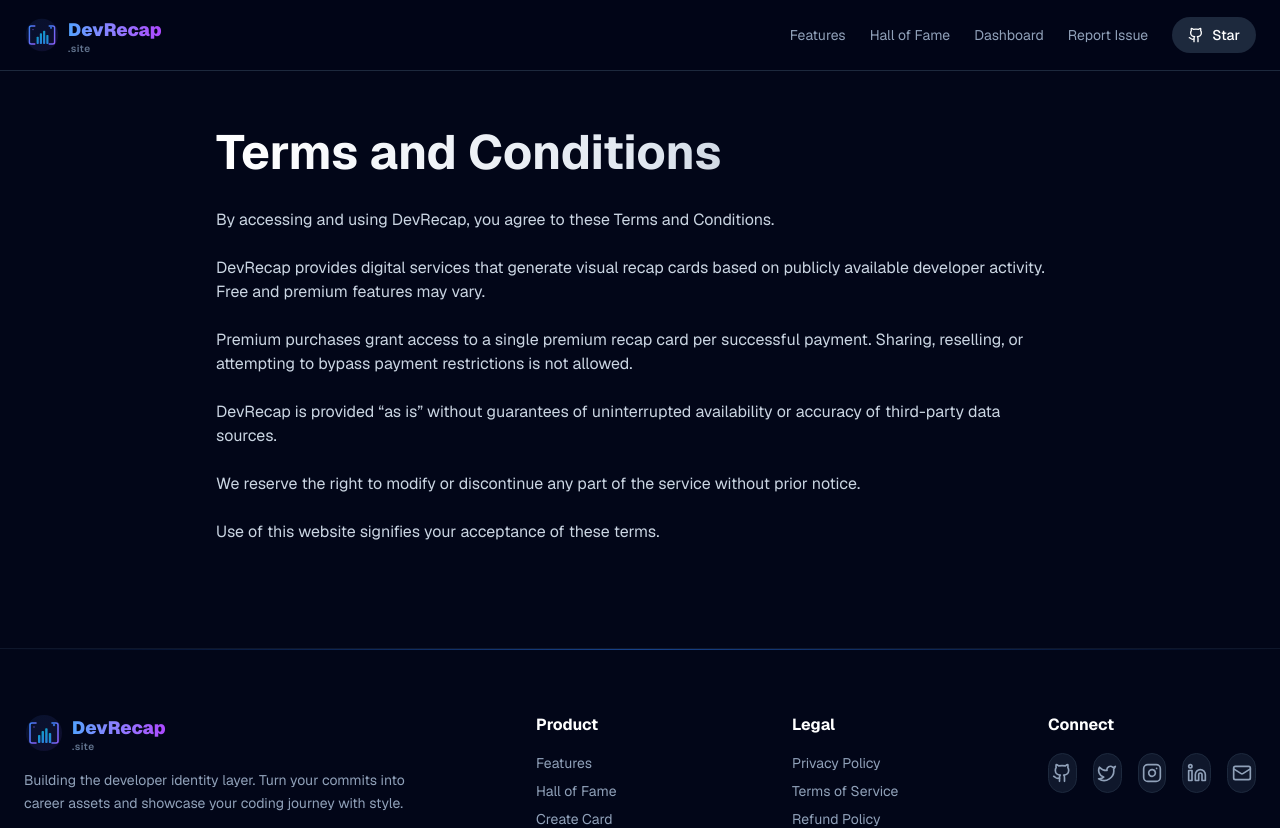
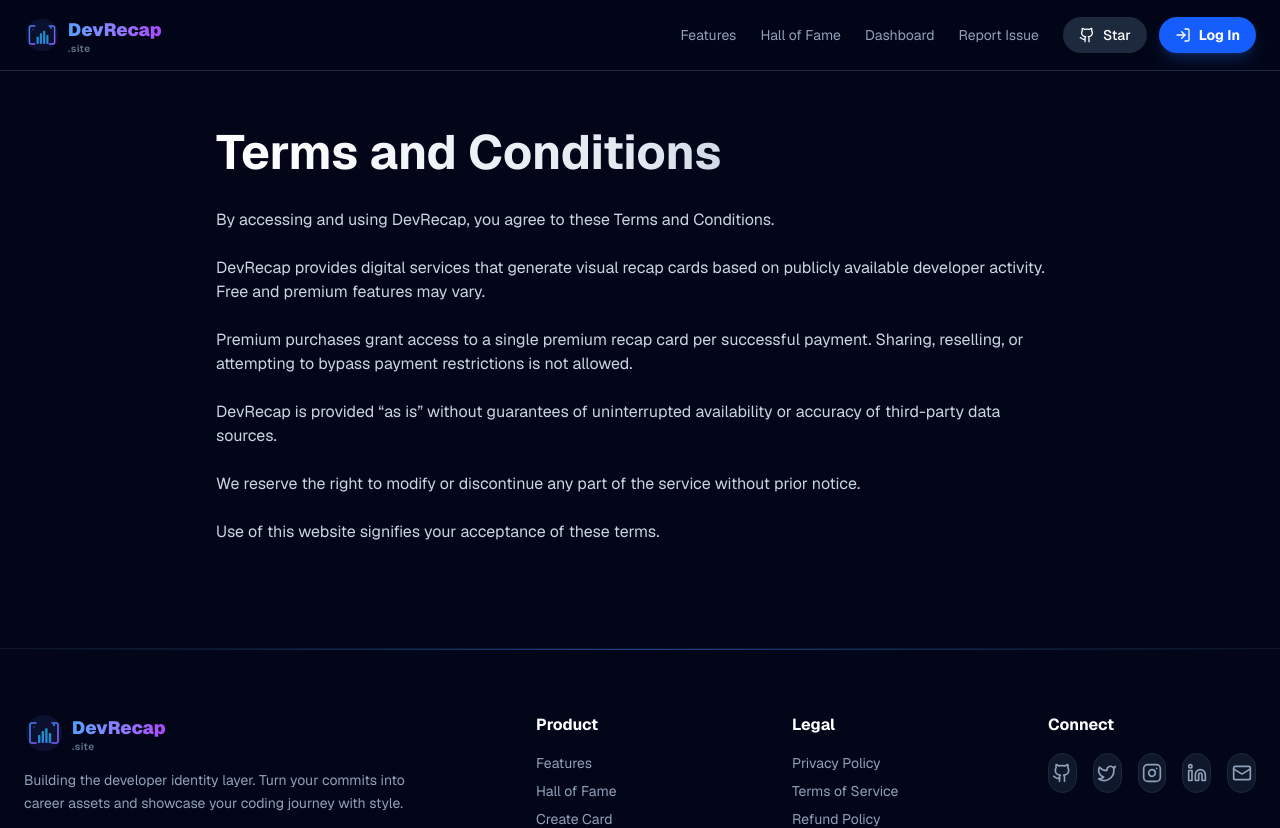
Before and after one commit to satyam16-ai/devrecap, a Next.js app in the folder frontend/: page /terms in a window 1280 px wide. Shown: the top 828 px of the page. Built offline with nearby package versions, Linux system fonts and the light colour scheme; no server answers.

Commit message:
feat: Add Login/Signup button to Navbar

```diff
--- a/frontend/components/Navbar.tsx
+++ b/frontend/components/Navbar.tsx
@@ -2,14 +2,16 @@
 
 import { motion } from "framer-motion";
 import Link from "next/link";
-import { Github, LogOut, User } from "lucide-react";
+import { Github, LogOut, User, LogIn } from "lucide-react";
 import Logo from "./Logo";
 import { useAuth } from "@/context/AuthContext";
 import { useState, useEffect, useRef } from "react";
+import AuthModal from "./AuthModal";
 
 export default function Navbar() {
     const { user, signOut } = useAuth();
     const [showDropdown, setShowDropdown] = useState(false);
+    const [showAuthModal, setShowAuthModal] = useState(false);
     const dropdownRef = useRef<HTMLDivElement>(null);
 
     useEffect(() => {
@@ -63,8 +65,8 @@
                         <span>Star</span>
                     </Link>
 
-                    {/* User Profile */}
-                    {user && (
+                    {/* User Profile or Login */}
+                    {user ? (
                         <div className="relative" ref={dropdownRef}>
                             <button
                                 onClick={() => setShowDropdown(!showDropdown)}
@@ -99,9 +101,22 @@
                                 </div>
                             )}
                         </div>
+                    ) : (
+                        <button
+                            onClick={() => setShowAuthModal(true)}
+                            className="flex items-center gap-2 bg-blue-600 hover:bg-blue-500 text-white px-4 py-2 rounded-full text-sm font-bold transition shadow-lg shadow-blue-500/20"
+                        >
+                            <LogIn className="w-4 h-4" />
+                            <span>Log In</span>
+                        </button>
                     )}
                 </div>
             </div>
+
+            <AuthModal
+                isOpen={showAuthModal}
+                onClose={() => setShowAuthModal(false)}
+            />
         </motion.nav>
     );
 }
```
